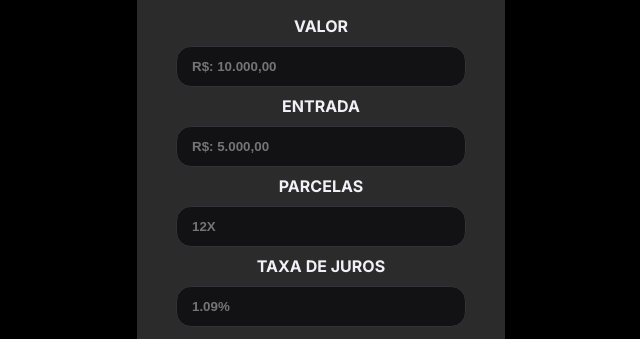
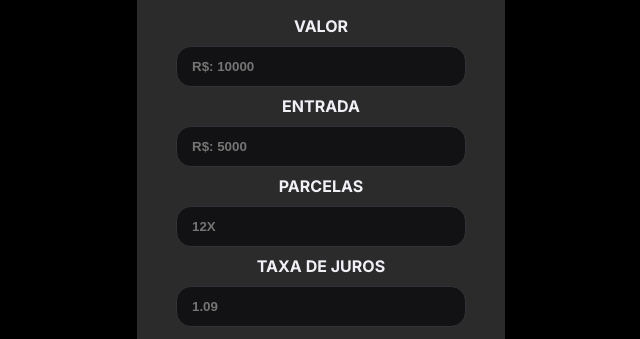
Before and after one commit to PauloFCM19/calcFinance, a website built with Vite: page index.html in a window 1280 px wide. Shown: the part 237-576 px from the top of the page, 619-1259 px from the left. Built offline with nearby package versions, Linux system fonts and the light colour scheme.

Commit message:
new svg icon

```diff
--- a/index.html
+++ b/index.html
@@ -2,7 +2,7 @@
 <html lang="en">
   <head>
     <meta charset="UTF-8" />
-    <link rel="icon" type="image/svg+xml" href="/vite.svg" />
+    <link rel="icon" type="image/svg+xml" href="/calc2.svg" />
     <meta name="viewport" content="width=device-width, initial-scale=1.0" />
     <title>Simulador De Financiamento</title>
 
@@ -37,16 +37,16 @@
 
           <h1>FINANCE</h1>
           <label for="inPrice">Valor</label>
-          <input type="text"  id="inPrice" placeholder="R$: 10.000,00" required>
+          <input type="text"  id="inPrice" placeholder="R$: 10000" required>
 
           <label for="inEntrada">Entrada</label>
-          <input type="text" id="inEntrada" placeholder="R$: 5.000,00" required>
+          <input type="text" id="inEntrada" placeholder="R$: 5000" required>
 
           <label for="inParcela">Parcelas</label>
           <input type="text" id="inParcela" placeholder="12x" required>
 
           <label for="inTaxa">Taxa de juros</label>
-          <input type="text" id="inTaxa" placeholder="1.09%" required>
+          <input type="text" id="inTaxa" placeholder="1.09" required>
 
 
 
```
Also changed, not shown: calc2.svg (added).
